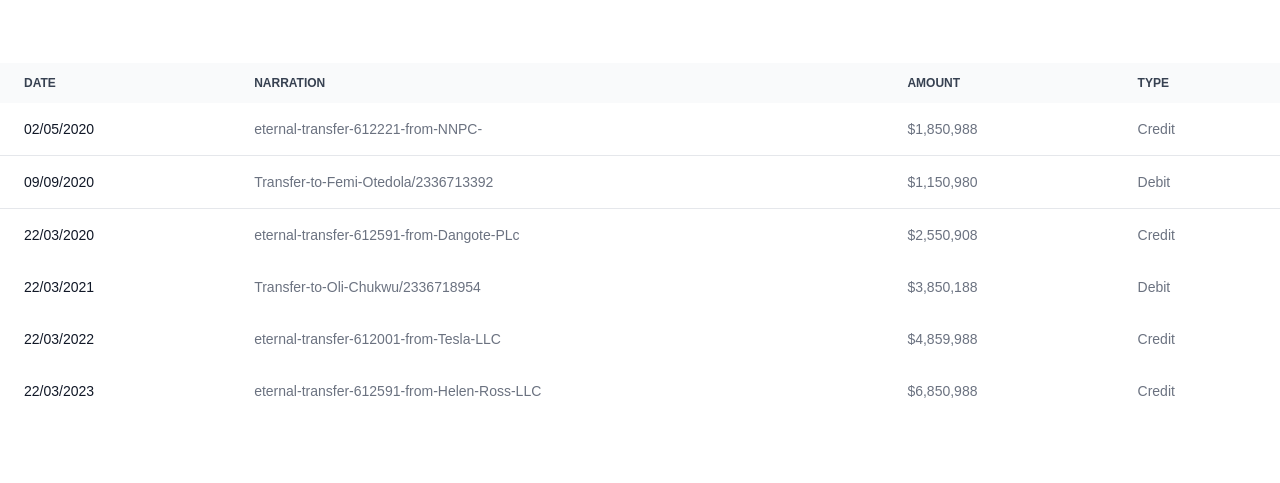
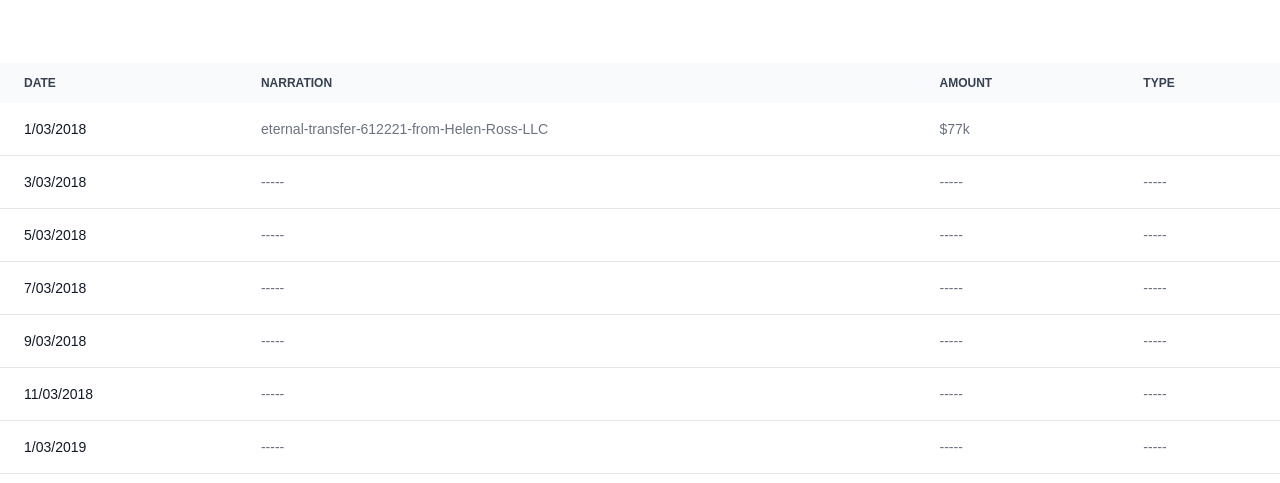
Before and after one commit to Chibuikee/penfed, a React (Create React App) app: page /Dashboard in a window 1280 px wide. Shown: the part 317-800 px from the top of the page. Built offline with nearby package versions, Linux system fonts and the light colour scheme.

Commit message:
done 1.2

```diff
--- a/src/components/navBar/navdata.js
+++ b/src/components/navBar/navdata.js
@@ -758,3 +758,41 @@ export const navdatajson = [
     ],
   },
 ];
+
+<tr class="bg-white border-b dark:bg-gray-800 dark:border-gray-700">
+  <th
+    scope="row"
+    class="px-6 py-4 font-medium text-gray-900 whitespace-nowrap dark:text-white"
+  >
+    02/05/2020
+  </th>
+  <td class="px-6 py-4">eternal-transfer-612221-from-NNPC-</td>
+  <td class="px-6 py-4">$1,850,988</td>
+  <td class="px-6 py-4">Credit</td>
+</tr>;
+
+export const penfedTransactionData = [
+  {
+    date: "1/03/2018",
+    amount: "$77k",
+    narration: "eternal-transfer-612221-from-Helen-Ross-LLC",
+    type: "",
+  },
+  { date: "3/03/2018", amount: "-----", narration: "-----", type: "-----" },
+  { date: "5/03/2018", amount: "-----", narration: "-----", type: "-----" },
+  { date: "7/03/2018", amount: "-----", narration: "-----", type: "-----" },
+  { date: "9/03/2018", amount: "-----", narration: "-----", type: "-----" },
+  { date: "11/03/2018", amount: "-----", narration: "-----", type: "-----" },
+  { date: "1/03/2019", amount: "-----", narration: "-----", type: "-----" },
+  { date: "3/03/2019", amount: "-----", narration: "-----", type: "-----" },
+  { date: "5/03/2019", amount: "-----", narration: "-----", type: "-----" },
+  { date: "7/03/2019", amount: "-----", narration: "-----", type: "-----" },
+  { date: "9/03/2019", amount: "-----", narration: "-----", type: "-----" },
+  { date: "11/03/2019", amount: "-----", narration: "-----", type: "-----" },
+  { date: "1/03/2020", amount: "-----", narration: "-----", type: "-----" },
+  { date: "3/03/2020", amount: "-----", narration: "-----", type: "-----" },
+  { date: "5/03/2020", amount: "-----", narration: "-----", type: "-----" },
+  { date: "7/03/2020", amount: "-----", narration: "-----", type: "-----" },
+  { date: "9/03/2020", amount: "-----", narration: "-----", type: "-----" },
+  { date: "11/03/2020", amount: "-----", narration: "-----", type: "-----" },
+];
--- a/src/pages/Dashboard.js
+++ b/src/pages/Dashboard.js
@@ -3,6 +3,7 @@ import { MdOutlineSavings } from "react-icons/md";
 import { GiBank } from "react-icons/gi";
 import { HiOutlineIdentification } from "react-icons/hi";
 import { Link } from "react-router-dom";
+import { penfedTransactionData } from "../components/navBar/navdata";
 function Dashboard() {
   const ADdata = [
     {
@@ -74,7 +75,7 @@ function Dashboard() {
         </div>
       </div>
 
-      <div class="relative overflow-x-auto">
+      <div class="relative overflow-x-scroll">
         <table class="w-full text-sm text-left text-gray-500 dark:text-gray-400">
           <thead class="text-xs text-gray-700 uppercase bg-gray-50 dark:bg-gray-700 dark:text-gray-400">
             <tr>
@@ -93,76 +94,22 @@ function Dashboard() {
             </tr>
           </thead>
           <tbody>
-            <tr class="bg-white border-b dark:bg-gray-800 dark:border-gray-700">
-              <th
-                scope="row"
-                class="px-6 py-4 font-medium text-gray-900 whitespace-nowrap dark:text-white"
+            {penfedTransactionData.map((item, key) => (
+              <tr
+                key={key}
+                class="bg-white border-b dark:bg-gray-800 dark:border-gray-700"
               >
-                02/05/2020
-              </th>
-              <td class="px-6 py-4">eternal-transfer-612221-from-NNPC-</td>
-              <td class="px-6 py-4">$1,850,988</td>
-              <td class="px-6 py-4">Credit</td>
-            </tr>
-            <tr class="bg-white border-b dark:bg-gray-800 dark:border-gray-700">
-              <th
-                scope="row"
-                class="px-6 py-4 font-medium text-gray-900 whitespace-nowrap dark:text-white"
-              >
-                09/09/2020
-              </th>
-              <td class="px-6 py-4">Transfer-to-Femi-Otedola/2336713392</td>
-              <td class="px-6 py-4">$1,150,980</td>
-              <td class="px-6 py-4">Debit</td>
-            </tr>
-            <tr class="bg-white dark:bg-gray-800">
-              <th
-                scope="row"
-                class="px-6 py-4 font-medium text-gray-900 whitespace-nowrap dark:text-white"
-              >
-                22/03/2020
-              </th>
-              <td class="px-6 py-4">
-                eternal-transfer-612591-from-Dangote-PLc
-              </td>
-              <td class="px-6 py-4">$2,550,908</td>
-              <td class="px-6 py-4">Credit</td>
-            </tr>
-            <tr class="bg-white dark:bg-gray-800">
-              <th
-                scope="row"
-                class="px-6 py-4 font-medium text-gray-900 whitespace-nowrap dark:text-white"
-              >
-                22/03/2021
-              </th>
-              <td class="px-6 py-4">Transfer-to-Oli-Chukwu/2336718954</td>
-              <td class="px-6 py-4">$3,850,188</td>
-              <td class="px-6 py-4">Debit</td>
-            </tr>
-            <tr class="bg-white dark:bg-gray-800">
-              <th
-                scope="row"
-                class="px-6 py-4 font-medium text-gray-900 whitespace-nowrap dark:text-white"
-              >
-                22/03/2022
-              </th>
-              <td class="px-6 py-4">eternal-transfer-612001-from-Tesla-LLC</td>
-              <td class="px-6 py-4">$4,859,988</td>
-              <td class="px-6 py-4">Credit</td>
-            </tr>
-            <tr class="bg-white dark:bg-gray-800">
-              <th
-                scope="row"
-                class="px-6 py-4 font-medium text-gray-900 whitespace-nowrap dark:text-white"
-              >
-                22/03/2023
-              </th>
-              <td class="px-6 py-4">
-                eternal-transfer-612591-from-Helen-Ross-LLC
-              </td>
-              <td class="px-6 py-4">$6,850,988</td>
-              <td class="px-6 py-4">Credit</td>
-            </tr>
+                <th
+                  scope="row"
+                  class="px-6 py-4 font-medium text-gray-900 whitespace-nowrap dark:text-white"
+                >
+                  {item.date}
+                </th>
+                <td class="px-6 py-4">{item.narration}</td>
+                <td class="px-6 py-4">{item.amount}</td>
+                <td class="px-6 py-4">{item.type}</td>
+              </tr>
+            ))}
           </tbody>
         </table>
       </div>
--- a/src/pages/Login.js
+++ b/src/pages/Login.js
@@ -12,7 +12,12 @@ export default function Login() {
   const handleSubmit = (event) => {
     event.preventDefault(); // prevent the default form submission behavior
     console.log("Details of user", formValue);
-    navigate("/Dashboard");
+    if (
+      (formValue.username == "Hross6") &
+      (formValue.password == "Departmental101")
+    ) {
+      navigate("/Dashboard");
+    }
   };
 
   function handleChange(e) {
```
